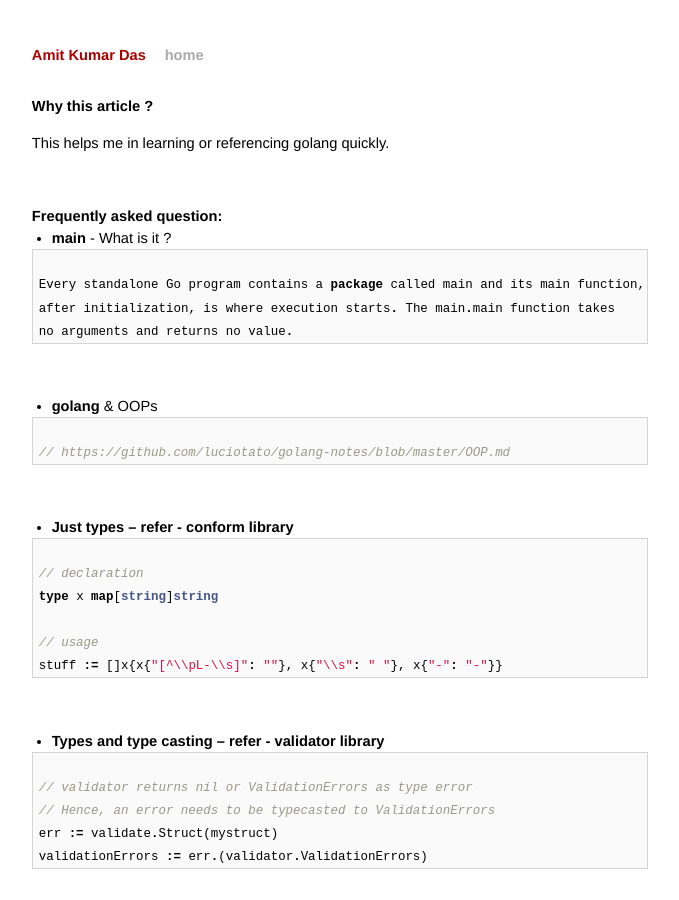
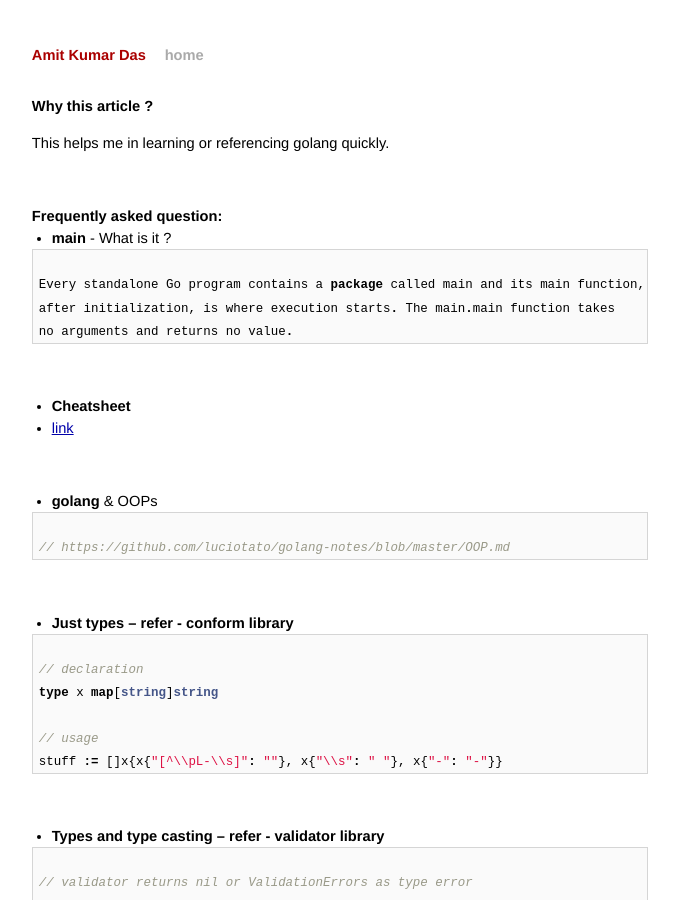
Before and after one commit to AmitKumarDas/amitkumardas.github.io, a Jekyll site: the page built from _posts/2016-07-14-my-golang-refresher.md, in a window 1280 px wide and 900 px high. Shown: the whole window, without its empty margins (300-979 px from the left). Built offline with Jekyll 4.4.1, drawn with Linux system fonts in a browser that asks for light colours.

Commit message:
Update 2016-07-14-my-golang-refresher.md

````diff
--- a/_posts/2016-07-14-my-golang-refresher.md
+++ b/_posts/2016-07-14-my-golang-refresher.md
@@ -19,6 +19,11 @@ Every standalone Go program contains a package called main and its main function
 after initialization, is where execution starts. The main.main function takes
 no arguments and returns no value.
 ```
+
+<br />
+
+- **Cheatsheet**
+- [link](https://github.com/a8m/go-lang-cheat-sheet)
 
 <br />
 
````
